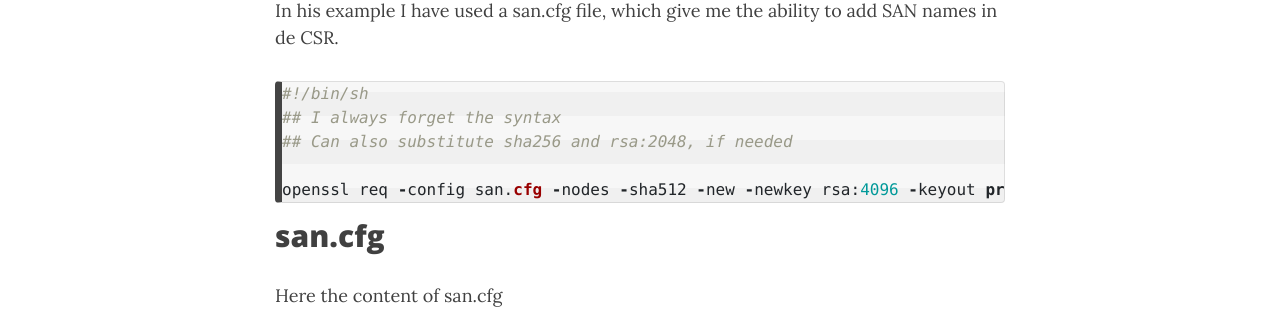
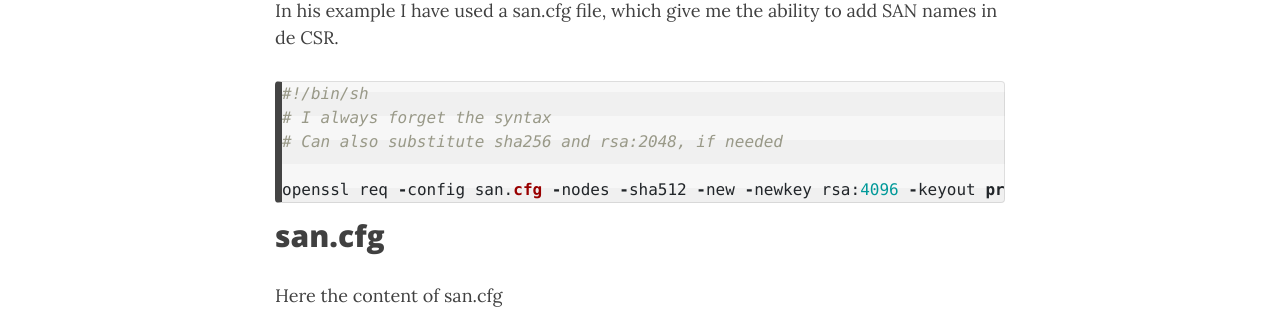
Before and after one commit to pbazelmans/pbazelmans.github.io, a Jekyll site: the page built from _posts/2020-09-10-openssl-generate-csr.md, in a window 1280 px wide and 900 px high. Shown: the part 409-718 px from the top of the window. Built offline with Jekyll 4.4.1, drawn with Linux system fonts in a browser that asks for light colours; nearby versions of some CDN libraries.

```diff
--- a/_posts/2020-09-10-openssl-generate-csr.md
+++ b/_posts/2020-09-10-openssl-generate-csr.md
@@ -9,8 +9,8 @@ In his example I have used a san.cfg file, which give me the ability to add SAN
 
 {% highlight ruby %}
 #!/bin/sh
-## I always forget the syntax
-## Can also substitute sha256 and rsa:2048, if needed
+# I always forget the syntax
+# Can also substitute sha256 and rsa:2048, if needed
 
 openssl req -config san.cfg -nodes -sha512 -new -newkey rsa:4096 -keyout private.key -out server.csr
 {% endhighlight %}
```
